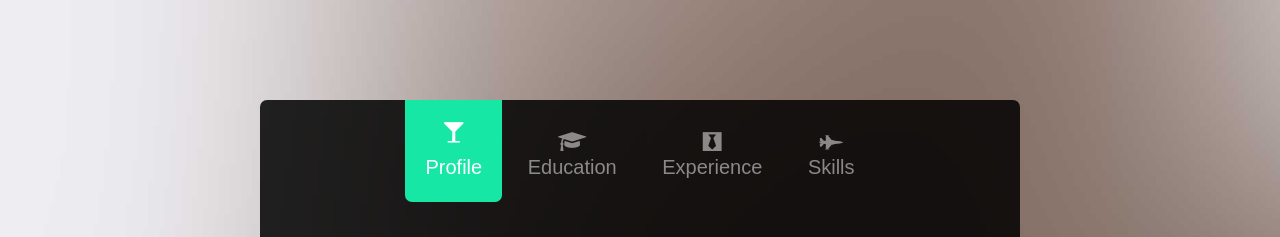
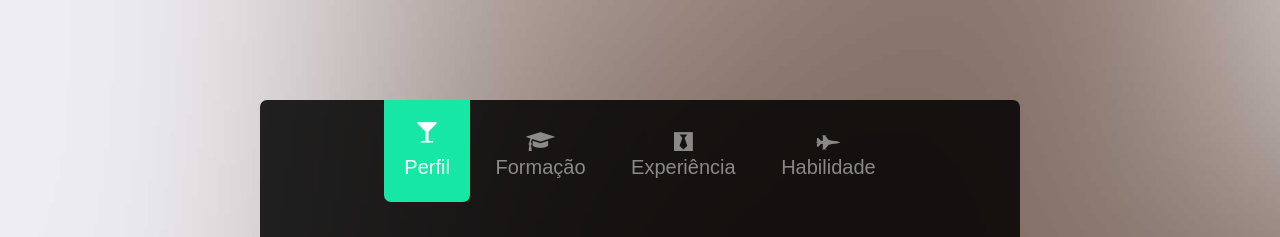
Before and after one commit to 86danielgomes/Perfil, a plain HTML site: page index.html in a window 1280 px wide. Shown: the top 237 px of the page. Drawn offline with Linux system fonts and the light colour scheme; files whose address does not match are found by name.

Commit message:
index.html
editado1

```diff
--- a/index.html
+++ b/index.html
@@ -65,10 +65,10 @@
 	<div id="fh5co-main">
 		<div class="fh5co-tab-wrap">
 			<ul class="fh5co-tab-menu">
-				<li class="active"><a href="#" data-tab="1"><span class="icon icon-glass"></span><span class="menu-text">Profile</span></a></li>
-				<li><a href="#" data-tab="2"><span class="icon icon-graduation-cap"></span><span class="menu-text">Education</span></a></li>
-				<li><a href="#" data-tab="3"><span class="icon icon-black-tie"></span><span class="menu-text">Experience</span></a></li>
-				<li><a href="#" data-tab="4" data-pie="yes"><span class="icon icon-fighter-jet"></span><span class="menu-text">Skills</span></a></li>
+				<li class="active"><a href="#" data-tab="1"><span class="icon icon-glass"></span><span class="menu-text">Perfil</span></a></li>
+				<li><a href="#" data-tab="2"><span class="icon icon-graduation-cap"></span><span class="menu-text">Formação</span></a></li>
+				<li><a href="#" data-tab="3"><span class="icon icon-black-tie"></span><span class="menu-text">Experiência</span></a></li>
+				<li><a href="#" data-tab="4" data-pie="yes"><span class="icon icon-fighter-jet"></span><span class="menu-text">Habilidade</span></a></li>
 			</ul>
 			<div class="fh5co-tab-content active" data-content="1">
 				<div class="fh5co-content-inner text-center">
```
